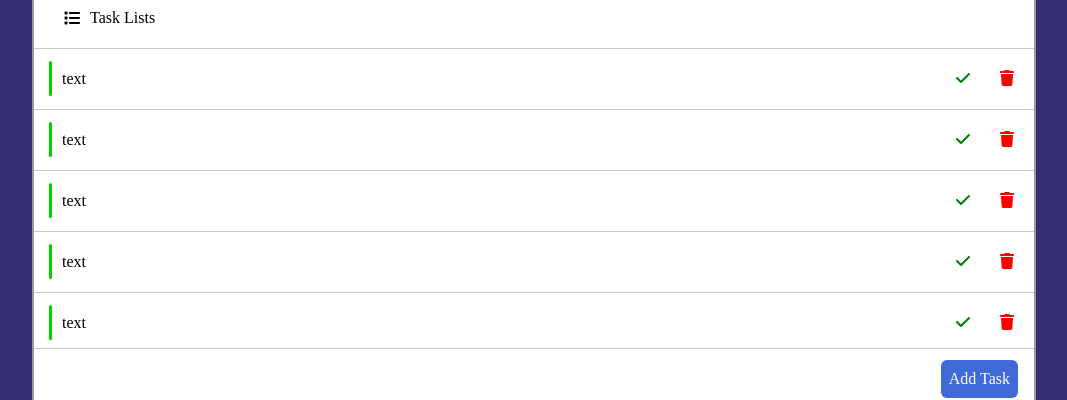
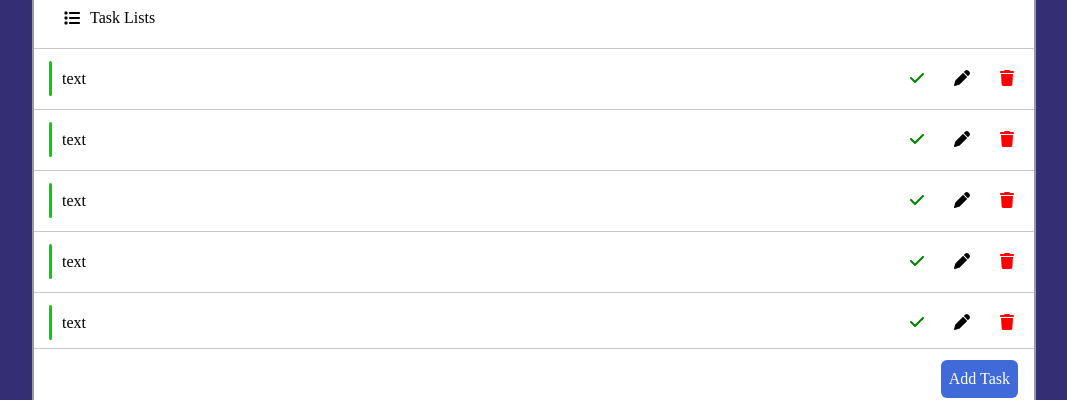
Before and after one commit to nmargenov/todo-list-reactjs, a React (Vite) app in the folder client/: page / in a window 1280 px wide. Shown: the part 130-530 px from the top of the page, without its empty margins (106-1173 px from the left). Built offline with nearby package versions, Linux system fonts and the light colour scheme.

Commit message:
added edit to TodoListItem

```diff
--- a/client/src/components/TableList/TodoListItem/TodoListItem.jsx
+++ b/client/src/components/TableList/TodoListItem/TodoListItem.jsx
@@ -1,6 +1,6 @@
 import styles from "./todoListItem.module.css";
 import { FontAwesomeIcon } from "@fortawesome/react-fontawesome";
-import { faCheck, faTrash } from "@fortawesome/free-solid-svg-icons";
+import { faCheck, faTrash, faPen } from "@fortawesome/free-solid-svg-icons";
 
 export const TodoListItem = () => {
   return (
@@ -11,6 +11,7 @@ export const TodoListItem = () => {
       </div>
       <div className={styles["buttons"]}>
         <FontAwesomeIcon className={styles["check-btn"]} icon={faCheck} />
+        <FontAwesomeIcon className={styles["edit-btn"]} icon={faPen} />
         <FontAwesomeIcon className={styles["delete-btn"]} icon={faTrash} />
       </div>
     </li>
--- a/client/src/components/TableList/TodoListItem/todoListItem.module.css
+++ b/client/src/components/TableList/TodoListItem/todoListItem.module.css
@@ -22,11 +22,16 @@ li:last-child {
   color: green;
 }
 
+.edit-btn{
+  margin-right: 30px;
+}
+
 .delete-btn {
   color: red;
 }
 
 .check-btn:hover,
+.edit-btn:hover,
 .delete-btn:hover{
   cursor: pointer;
 }
```
